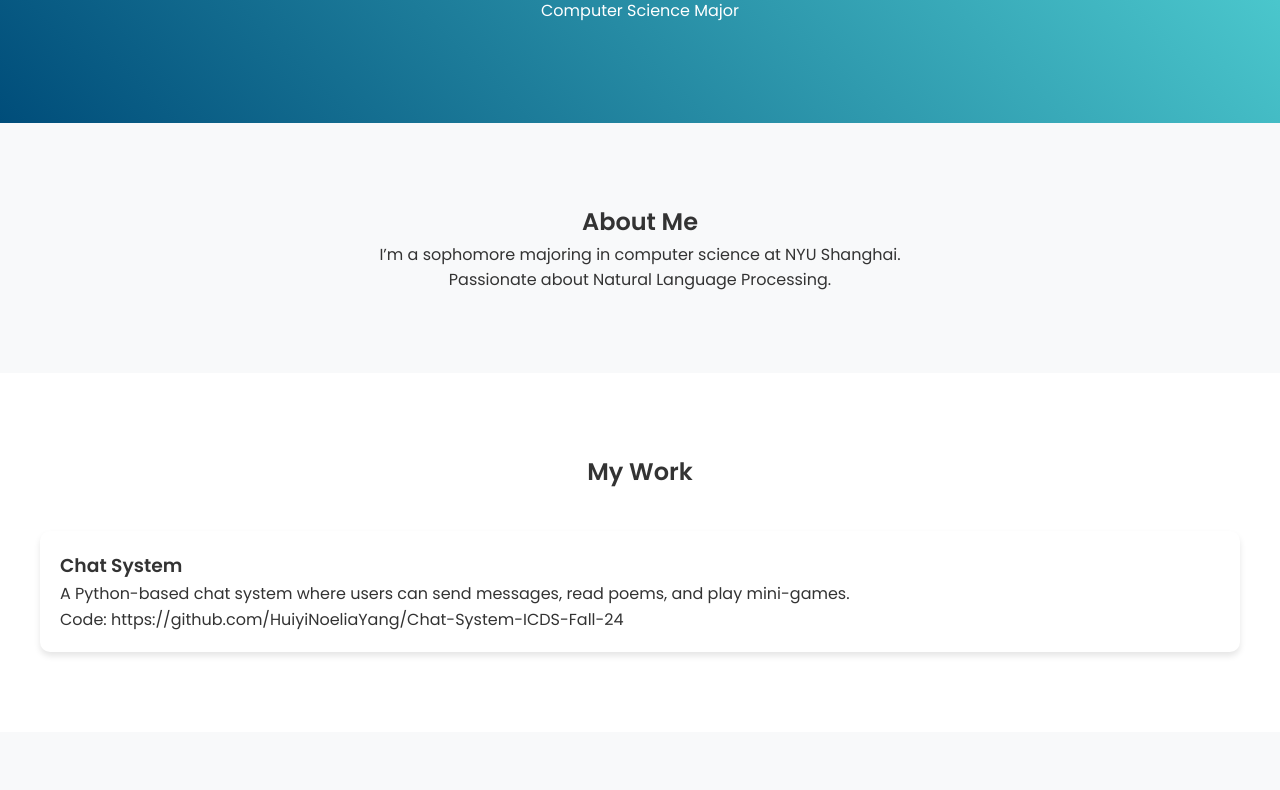
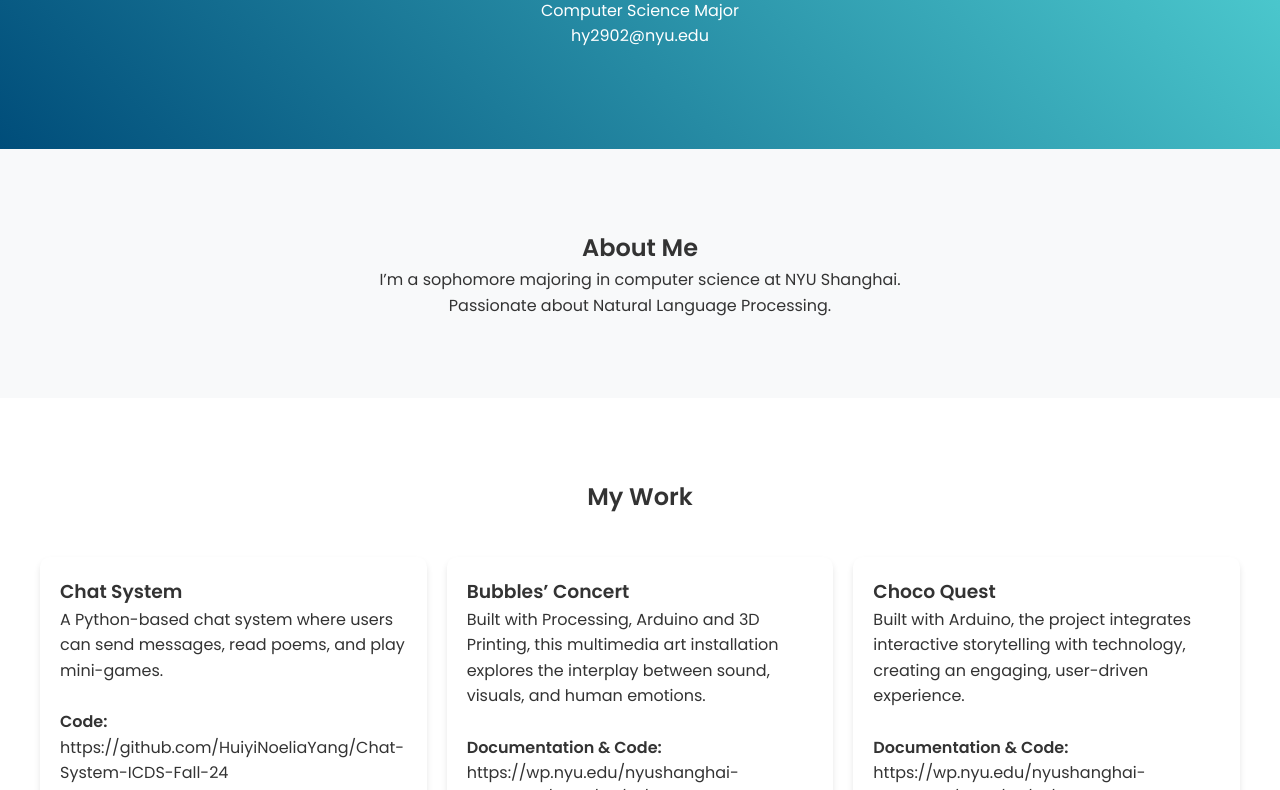
Before and after one commit to HuiyiNoeliaYang/HuiyiNoeliaYang.github.io, a plain HTML site: page index.html in a window 1280 px wide. Shown: the part 202-992 px from the top of the page. Drawn offline with nearby package versions, Linux system fonts and the light colour scheme.

Commit message:
Update Projects & Bio

```diff
--- a/index.html
+++ b/index.html
@@ -110,6 +110,7 @@
     <section class="hero">
         <h1>Huiyi Noelia Yang</h1>
         <p>Computer Science Major</p>
+        <p>hy2902@nyu.edu</p>
     </section>
 
     <!-- About Section -->
@@ -126,17 +127,24 @@
             <div class="project-card">
                 <h3>Chat System</h3>
                 <p>A Python-based chat system where users can send messages, read poems, and play mini-games.</p>
-                <p>Code: https://github.com/HuiyiNoeliaYang/Chat-System-ICDS-Fall-24</p>
+                <br>
+                <p><b>Code:</b> https://github.com/HuiyiNoeliaYang/Chat-System-ICDS-Fall-24</p>
 
             </div>
-            <!-- <div class="project-card">
-                <h3>Project 2</h3>
-                <p>A brief description of your project.</p>
+            <div class="project-card">
+                <h3>Bubbles’ Concert</h3>
+                <p>Built with Processing, Arduino and 3D Printing, this multimedia art installation explores the interplay between sound, visuals, and human emotions.</p>
+                <br>
+                <p><b>Documentation & Code:</b> https://wp.nyu.edu/nyushanghai-huiyiyang/2024/05/13/bubbles-concert-huiyi-noelia-yang-kaidi-katy-wang-gottfried-haider/</p>
+
             </div>
             <div class="project-card">
-                <h3>Project 3</h3>
-                <p>A brief description of your project.</p>
-            </div> -->
+                <h3>Choco Quest</h3>
+                <p>Built with Arduino, the project integrates interactive storytelling with technology, creating an engaging, user-driven experience.</p>
+                <br>
+                <p><b>Documentation & Code:</b> https://wp.nyu.edu/nyushanghai-huiyiyang/2024/03/16/choco-quest-huiyi-noelia-yang-kaidi-katy-wang-gottfried-haider/</p>
+
+            </div>
         </div>
     </section>
 
@@ -146,7 +154,7 @@
         <div class="social-icons">
             <a href="https://www.linkedin.com/in/huiyi-yang-2a1807297/"><i class="fab fa-linkedin"></i></a>
             <a href="https://github.com/HuiyiNoeliaYang"><i class="fab fa-github"></i></a>
-            <a href="hy2902@nyu.edu"><i class="far fa-envelope"></i></a>
+            <!-- <a href="hy2902@nyu.edu"><i class="far fa-envelope"></i></a> -->
         </div>
     </section>
 
```
